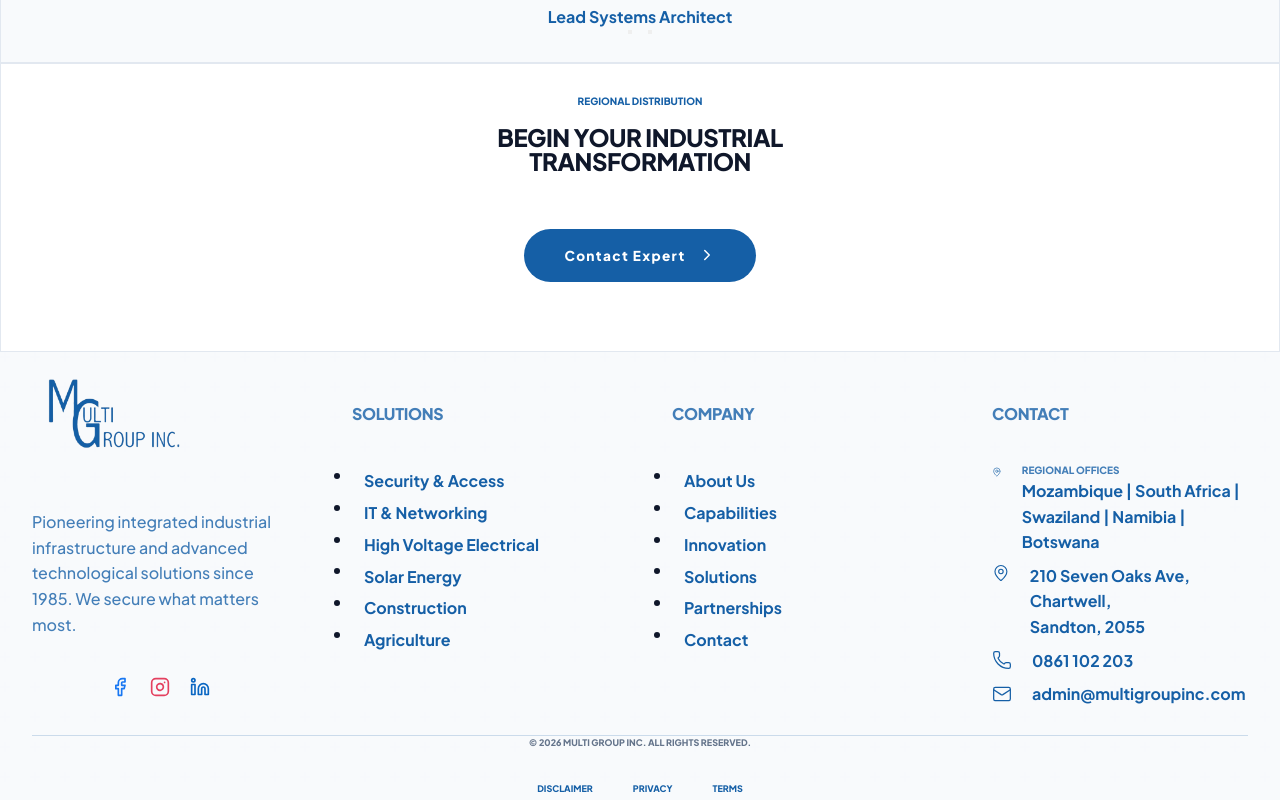
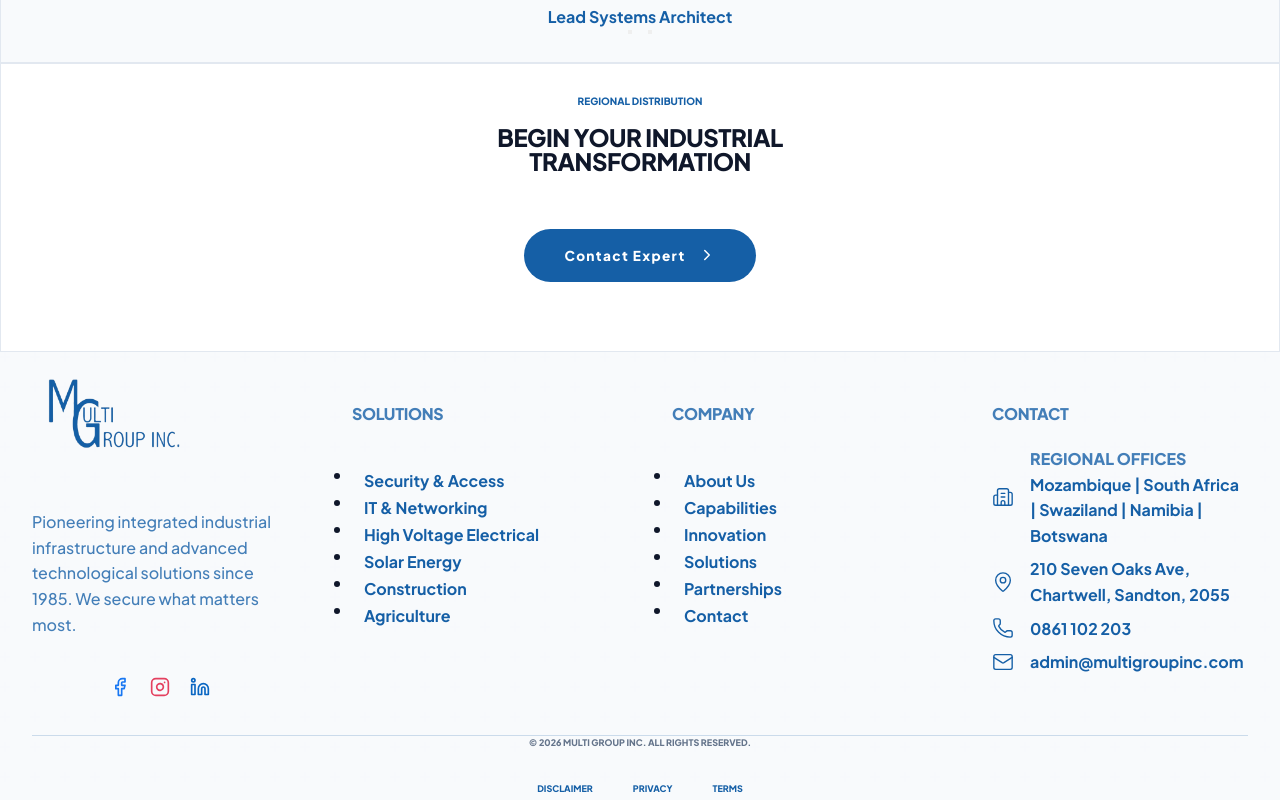
Before and after one commit to Bug1nC0de/multi-group-site, a React (Vite) app: page / in a window 1280 px wide. Shown: the part 4380-5180 px from the top of the page. Built offline with nearby package versions, Linux system fonts and the light colour scheme.

Commit message:
Standardise footer alignment and refine regional offices styling

```diff
--- a/src/components/Footer.jsx
+++ b/src/components/Footer.jsx
@@ -1,4 +1,4 @@
-import { Facebook, Instagram, Linkedin, Phone, Mail, MapPin } from 'lucide-react';
+import { Facebook, Instagram, Linkedin, Phone, Mail, MapPin, Building2 } from 'lucide-react';
 import { Link } from 'react-router-dom';
 import WordmarkLogo from './WordmarkLogo';
 import { motion } from 'framer-motion';
@@ -67,8 +67,10 @@ const Footer = () => {
               ].map((item, i) => (
                 <li key={i}>
                   <Link to={item.path} className="text-sm font-bold flex items-center gap-3 group no-underline transition-opacity hover:opacity-70" style={{color: blueColor}}>
-                    <div className="w-1 h-1 rounded-full opacity-0 group-hover:opacity-100 transition-all" style={{backgroundColor: blueColor}}></div>
-                    {item.label}
+                    <div className="w-6 flex justify-center items-center shrink-0">
+                      <div className="w-1.5 h-1.5 rounded-full opacity-0 group-hover:opacity-100 transition-all leading-none" style={{backgroundColor: blueColor}}></div>
+                    </div>
+                    <span className="leading-none">{item.label}</span>
                   </Link>
                 </li>
               ))}
@@ -89,8 +91,10 @@ const Footer = () => {
               ].map((item, i) => (
                 <li key={i}>
                   <Link to={item.path} className="text-sm font-bold flex items-center gap-3 group no-underline transition-opacity hover:opacity-70" style={{color: blueColor}}>
-                    <div className="w-1 h-1 rounded-full opacity-0 group-hover:opacity-100 transition-all" style={{backgroundColor: blueColor}}></div>
-                    {item.label}
+                    <div className="w-6 flex justify-center items-center shrink-0">
+                      <div className="w-1.5 h-1.5 rounded-full opacity-0 group-hover:opacity-100 transition-all leading-none" style={{backgroundColor: blueColor}}></div>
+                    </div>
+                    <span className="leading-none">{item.label}</span>
                   </Link>
                 </li>
               ))}
@@ -99,31 +103,41 @@ const Footer = () => {
 
           {/* Contact Info */}
           <div className="lg:pl-8" style={{ paddingTop: '1.4cm' }}>
-            <h4 className="text-xs font-black uppercase tracking-[0.3em] mb-10" style={{color: blueMuted}}>Contact</h4>
+            <h4 className="text-xs font-black uppercase tracking-[0.3em] mb-6" style={{color: blueMuted}}>Contact</h4>
             <div className="space-y-2">
-              <div className="flex gap-5 items-start">
-                <MapPin size={20} strokeWidth={1.5} color={blueColor} className="shrink-0 mt-1" />
+              {/* Regional Offices */}
+              <div className="flex items-center gap-4">
+                <div className="w-10 flex justify-center shrink-0">
+                  <Building2 size={22} strokeWidth={1.5} color={blueColor} />
+                </div>
                 <div className="flex flex-col">
-                  <span className="text-[10px] font-black uppercase tracking-[0.2em] mb-1" style={{color: blueMuted}}>Regional Offices</span>
-                  <span className="text-sm font-bold leading-relaxed" style={{color: blueColor}}>
-                    Mozambique | South Africa | Swaziland | Namibia | Botswana
-                  </span>
+                  <span className="text-[5px] font-black uppercase tracking-[0.4em] opacity-50 mb-0.5" style={{color: blueMuted}}>Regional Offices</span>
+                  <span className="text-[13px] font-bold leading-tight" style={{color: blueColor}}>Mozambique | South Africa | Swaziland | Namibia | Botswana</span>
                 </div>
               </div>
-              <div className="flex gap-5 items-start">
-                <MapPin size={20} strokeWidth={1.5} color={blueColor} className="shrink-0 mt-1" />
-                <span className="text-sm font-bold leading-relaxed" style={{color: blueColor}}>
-                  210 Seven Oaks Ave, Chartwell, <br />
-                  Sandton, 2055
-                </span>
+
+              {/* Address */}
+              <div className="flex items-center gap-4">
+                <div className="w-10 flex justify-center shrink-0">
+                  <MapPin size={22} strokeWidth={1.5} color={blueColor} />
+                </div>
+                <span className="text-[13px] font-bold leading-tight" style={{color: blueColor}}>210 Seven Oaks Ave, Chartwell, Sandton, 2055</span>
               </div>
-              <div className="flex gap-5 items-center">
-                <Phone size={20} strokeWidth={1.5} color={blueColor} className="shrink-0" />
-                <a href="tel:0861102203" className="text-sm font-bold no-underline transition-opacity hover:opacity-70" style={{color: blueColor}}>0861 102 203</a>
+
+              {/* Phone */}
+              <div className="flex items-center gap-4">
+                <div className="w-10 flex justify-center shrink-0">
+                  <Phone size={22} strokeWidth={1.5} color={blueColor} />
+                </div>
+                <a href="tel:0861102203" className="text-[13px] font-bold no-underline transition-opacity hover:opacity-70" style={{color: blueColor}}>0861 102 203</a>
               </div>
-              <div className="flex gap-5 items-center">
-                <Mail size={20} strokeWidth={1.5} color={blueColor} className="shrink-0" />
-                <a href="mailto:admin@multigroupinc.com" className="text-sm font-bold no-underline transition-opacity hover:opacity-70" style={{color: blueColor}}>admin@multigroupinc.com</a>
+
+              {/* Email */}
+              <div className="flex items-center gap-4">
+                <div className="w-10 flex justify-center shrink-0">
+                  <Mail size={22} strokeWidth={1.5} color={blueColor} />
+                </div>
+                <a href="mailto:admin@multigroupinc.com" className="text-[13px] font-bold no-underline transition-opacity hover:opacity-70" style={{color: blueColor}}>admin@multigroupinc.com</a>
               </div>
             </div>
           </div>
```
